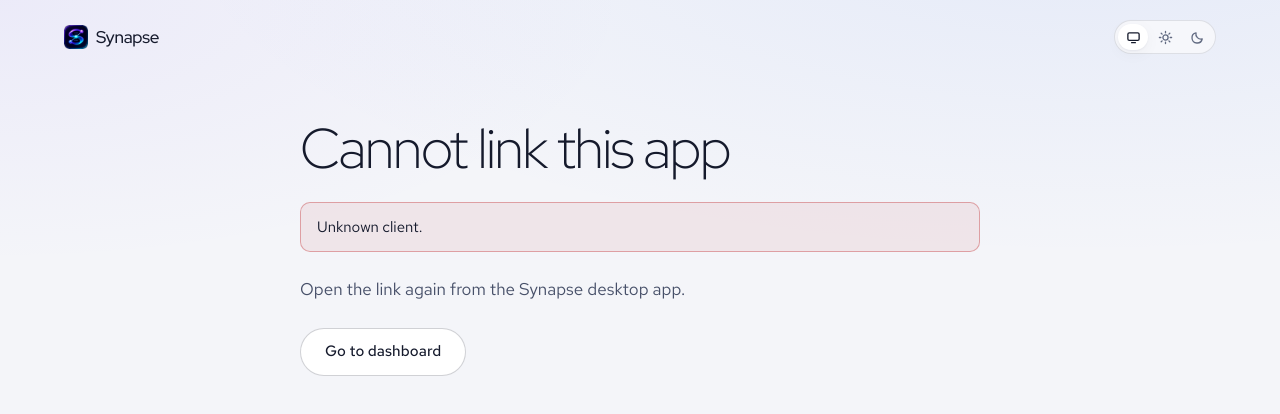
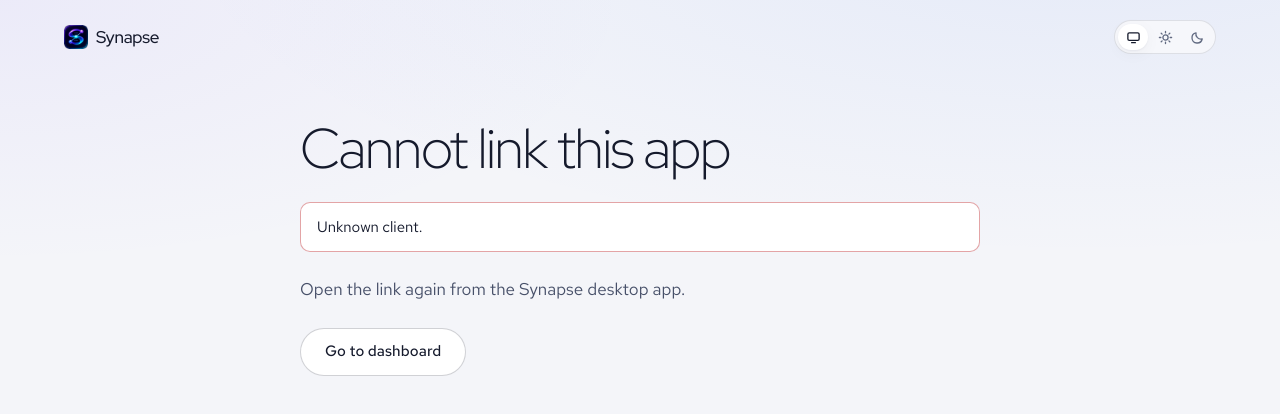
Before and after one commit to ank0xkernel/Synapse, a Next.js app in the folder web/: page /desktop/link in a window 1280 px wide. Shown: the top 414 px of the page. Built offline with nearby package versions, Linux system fonts and the light colour scheme; a web font is replaced by a local one.

Commit message:
fix: draw shared warning and danger notices as outlined surfaces

```diff
--- a/web/app/ui.css
+++ b/web/app/ui.css
@@ -159,8 +159,8 @@ a.title:hover { color: var(--accent-text); }
 .tag[data-kind='ai'] { color: var(--accent-text); border-color: var(--accent-border); background: var(--accent-soft); }
 .tag[data-kind='user'] { color: var(--info); border-color: color-mix(in srgb, var(--info) 35%, transparent); background: var(--info-soft); }
 .notice { border: 1px solid var(--border); border-radius: var(--radius-md); padding: var(--space-3) var(--space-4); background: var(--surface-2); color: var(--text-2); }
-.notice[data-tone='warning'] { border-color: color-mix(in srgb, var(--warning) 40%, transparent); background: var(--warning-soft); color: var(--text-1); }
-.notice[data-tone='danger'] { border-color: color-mix(in srgb, var(--danger) 40%, transparent); background: var(--danger-soft); color: var(--text-1); }
+.notice[data-tone='warning'] { border-color: color-mix(in srgb, var(--warning) 45%, transparent); background: var(--surface-1); color: var(--text-1); }
+.notice[data-tone='danger'] { border-color: color-mix(in srgb, var(--danger) 45%, transparent); background: var(--surface-1); color: var(--text-1); }
 
 /* ── Upload ────────────────────────────────────────────────── */
 .drop { border: 1px dashed var(--border-strong); border-radius: var(--radius-lg); padding: var(--space-10) var(--space-6); text-align: center; display: flex; flex-direction: column; align-items: center; gap: var(--space-2); background: var(--surface-1); transition: border-color var(--dur-med) ease, background-color var(--dur-med) ease; }
```
